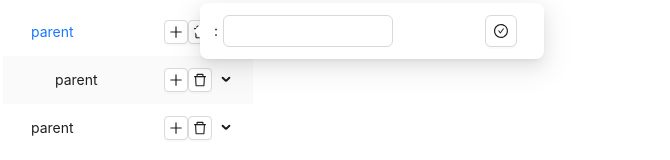
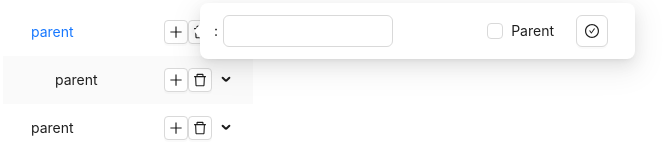
Before and after one commit to DaddyGasCoin/lrnr-assignment, a React (Vite) app: page / in a window 1280 px wide. Both pictures are taken after a click on the button 181 px from the left and 31 px from the top of the page. Shown: the top 160 px of the page, without its empty margins (5-675 px from the left). Built offline with nearby package versions, Linux system fonts and the light colour scheme.

Commit message:
Add option to add parent or child node

```diff
--- a/Components/Menu.jsx
+++ b/Components/Menu.jsx
@@ -1,5 +1,5 @@
 
-import { Menu, Tooltip, Button, Input, Popover, Form } from 'antd';
+import { Menu, Tooltip, Button, Input, Popover, Form, Checkbox } from 'antd';
 import { PlusOutlined, CheckCircleOutlined, DeleteOutlined } from '@ant-design/icons'
 import { useState } from 'react';
 
@@ -7,13 +7,18 @@ function SidebarItems(props) {
    const { data, manageData } = props;
    const [key, setKey] = useState()
 
-   //Popup to add new parent node in menue
+   //Popup to add new node in menue
    const [form] = Form.useForm()
    const onFinish = (values) => {
       const title = values.title
       form.resetFields()
-      manageData(key, title)
-
+      //check if node is parent or child
+      if (values.Parent) {
+         manageData(key, title, '', 'True')
+      }
+      else {
+         manageData(key, title)
+      }
    };
    const addItemForm = (
       <div>
@@ -34,6 +39,16 @@ function SidebarItems(props) {
                name="title"
             >
                <Input />
+            </Form.Item>
+            <Form.Item
+               name="Parent"
+               valuePropName="checked"
+               wrapperCol={{
+                  offset: 1,
+                  span: 10,
+               }}
+            >
+               <Checkbox>Parent</Checkbox>
             </Form.Item>
             <Form.Item
                wrapperCol={{
--- a/src/App.jsx
+++ b/src/App.jsx
@@ -12,7 +12,7 @@ function App() {
 
   const [tree, setTree] = useState(data)
 
-  const manageData = (key, data, del_bool) => {
+  const manageData = (key, data, del_bool, parent_bool) => {
     let obj = [...tree]
 
     if (del_bool) {
@@ -25,6 +25,11 @@ function App() {
         key: uniqid(),
         title: data
       }
+
+      if (parent_bool) {
+        node.children = []
+      }
+
       obj = addNode(obj, key, node)
       setTree(obj)
     }
```
